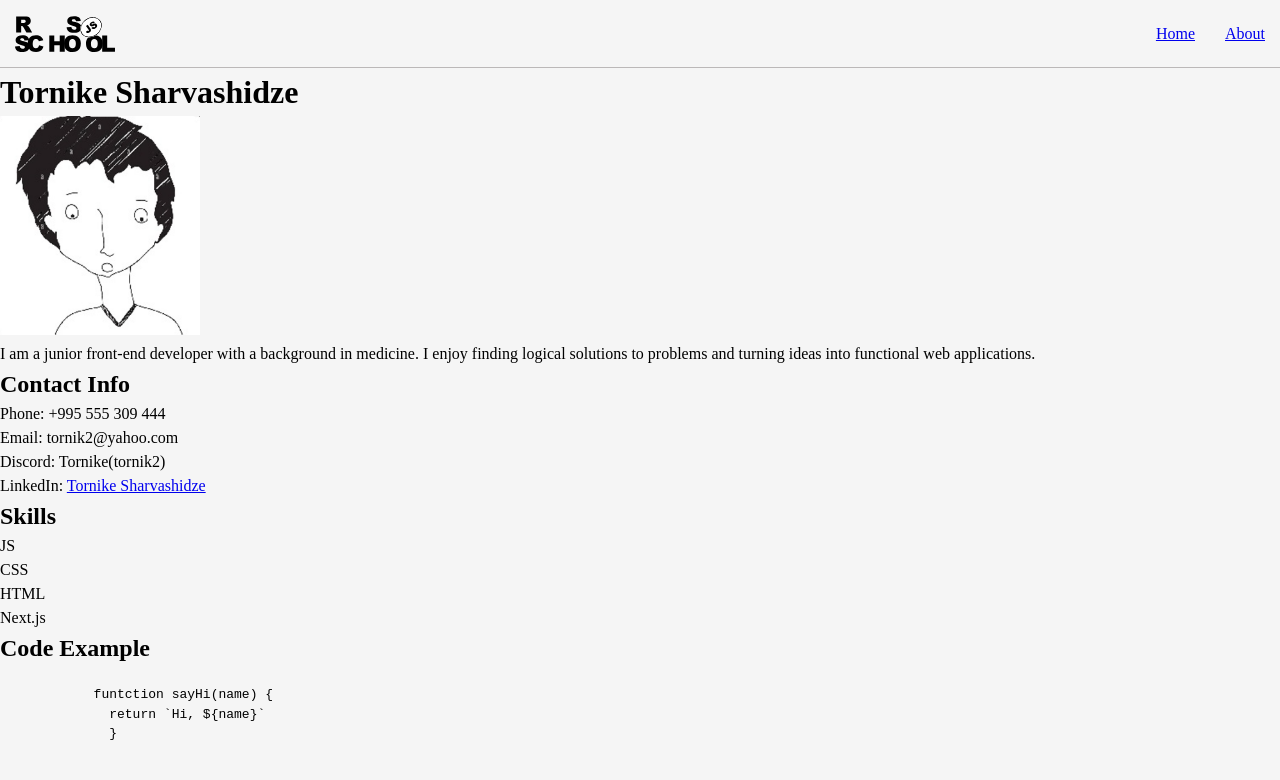
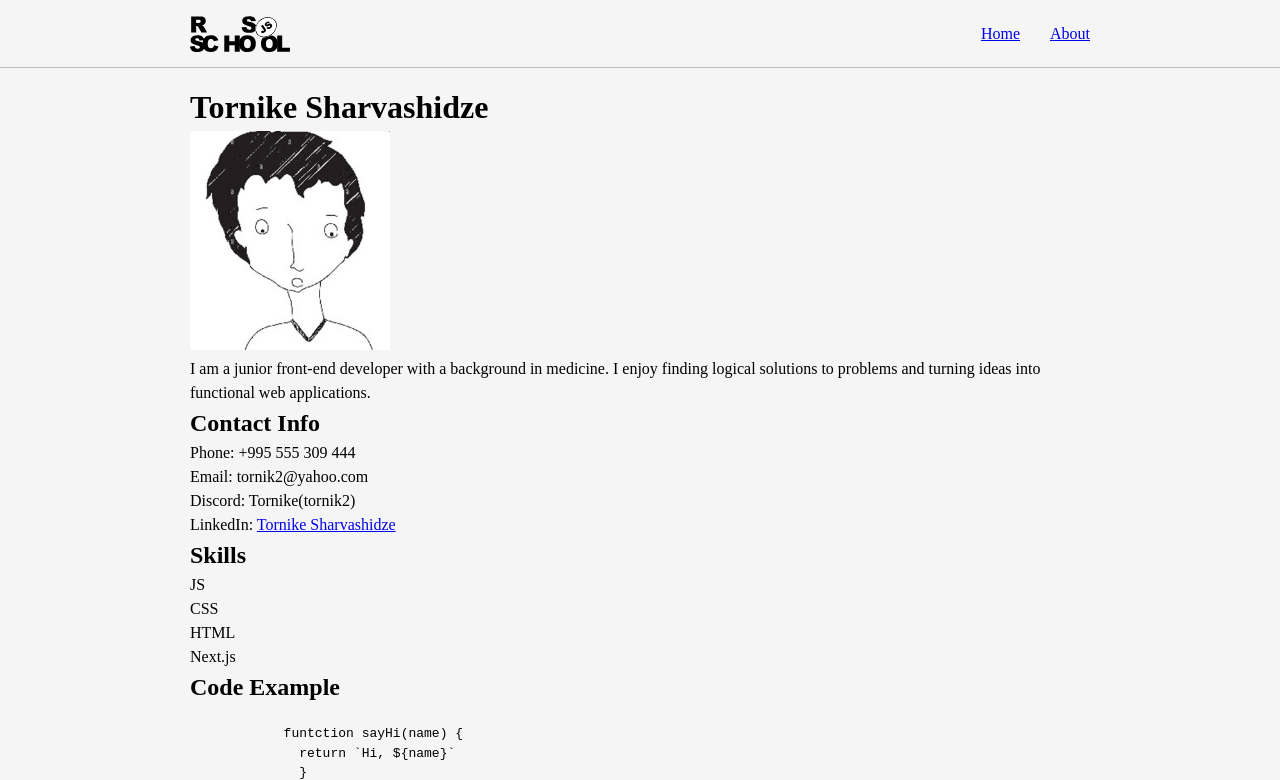
Before and after one commit to Tornik2/rsschool-cv, a plain HTML site: page index.html in a window 1280 px wide. Shown: the top 780 px of the page. Drawn offline with Linux system fonts and the light colour scheme.

Commit message:
feat: add container div to center layout

```diff
--- a/index.html
+++ b/index.html
@@ -3,11 +3,12 @@
   <head>
     <meta charset="UTF-8" />
     <meta name="viewport" content="width=device-width, initial-scale=1.0" />
-    <link rel="stylesheet" href="style.css" />
+    <link rel="stylesheet" href="./style.css" />
     <title>CV</title>
   </head>
   <body>
     <header>
+      <div class="container header-container">
         <div class="logo">
           <img src="./rs-school-logo.svg" alt="rs-school-logo" />
         </div>
@@ -17,8 +18,10 @@
             <li><a href="#">About</a></li>
           </ul>
         </nav>
+      </div>
     </header>
     <main>
+      <div class="container">
         <div class="introduction-div">
           <h1>Tornike Sharvashidze</h1>
           <div class="avatar">
@@ -67,12 +70,16 @@
           <h2>Educational Projects</h2>
           <ul>
             <li>
-            <a href="https://gleeful-cactus-469017.netlify.app/" target="_blank"
+              <a
+                href="https://gleeful-cactus-469017.netlify.app/"
+                target="_blank"
                 >Random Quiz</a
               >
             </li>
             <li>
-            <a href="https://taupe-figolla-25c638.netlify.app/" target="_blank"
+              <a
+                href="https://taupe-figolla-25c638.netlify.app/"
+                target="_blank"
                 >Landing Page</a
               >
             </li>
@@ -95,19 +102,24 @@
             <li>Russian - A2</li>
           </ul>
         </div>
+      </div>
     </main>
     <footer>
+      <div class="container footer-container">
         <div class="logo">
           <img src="./rs-school-logo.svg" alt="rs-school-logo" />
         </div>
         <ul class="nav-list">
-        <li><a href="https://github.com/Tornik2" target="_blank">Github</a></li>
+          <li>
+            <a href="https://github.com/Tornik2" target="_blank">Github</a>
+          </li>
           <li>
             <a href="https://rs.school/courses/short-track" target="_blank"
               >RS ST Course</a
             >
           </li>
         </ul>
+      </div>
     </footer>
   </body>
 </html>
--- a/style.css
+++ b/style.css
@@ -4,8 +4,6 @@
 
 body {
   background-color: #f5f5f5;
-  display: flex;
-  flex-direction: column;
   line-height: 1.5;
 }
 
@@ -14,7 +12,7 @@ ul {
   list-style: none;
   padding: 0;
 }
-
+/* logo and images */
 .logo {
   width: 100px;
   display: flex;
@@ -29,11 +27,19 @@ img {
 
 /* Layout */
 header,
-footer {
+footer,
+main {
   padding: 15px;
+}
+.container {
+  max-width: 900px;
+  margin: 0 auto;
+}
+.header-container,
+.footer-container {
   display: flex;
+  justify-content: space-between;
   align-items: center;
-  justify-content: space-between;
 }
 nav ul,
 footer ul {
```
Lines whose indentation alone changed are shown as unchanged.
